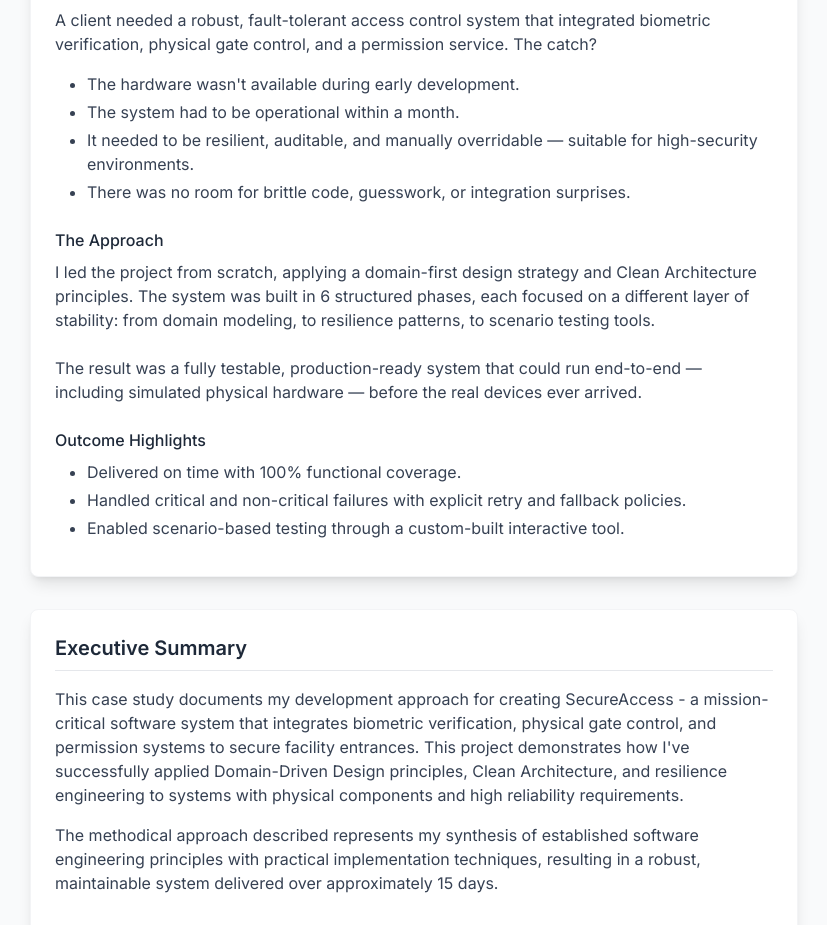
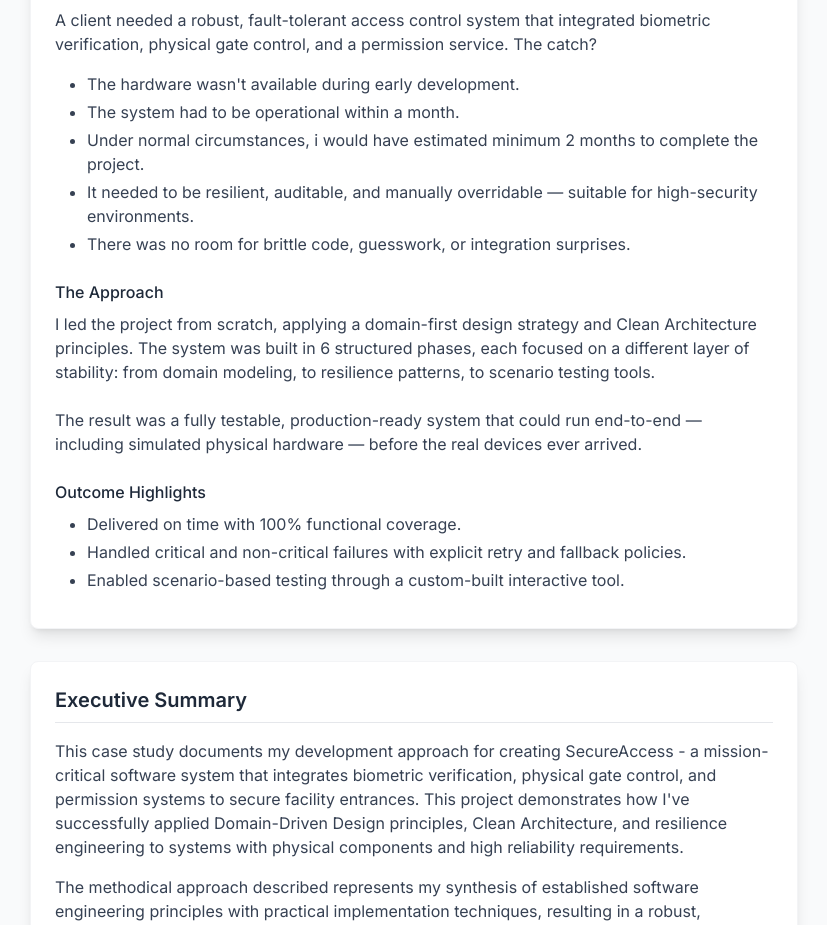
Before and after one commit to rene98c/personal-homepage, a Next.js app: page /case-study in a window 1280 px wide. Shown: the part 966-1891 px from the top of the page, without its empty margins (226-1053 px from the left). Built offline with nearby package versions, Linux system fonts and the light colour scheme.

Commit message:
no message

```diff
--- a/src/app/case-study/page.tsx
+++ b/src/app/case-study/page.tsx
@@ -44,8 +44,9 @@ const CaseStudyPage = () => {
                 A client needed a robust, fault-tolerant access control system that integrated biometric verification, physical gate control, and a permission service. The catch?
               </p>
               <ul className="list-disc pl-8 mb-6 space-y-1 text-gray-700">
-                <li>The hardware wasn't available during early development.</li>
+                <li>The hardware wasn&apos;t available during early development.</li>
                 <li>The system had to be operational within a month.</li>
+                <li>Under normal circumstances, i would have estimated minimum 2 months to complete the project.</li>
                 <li>It needed to be resilient, auditable, and manually overridable — suitable for high-security environments.</li>
                 <li>There was no room for brittle code, guesswork, or integration surprises.</li>
               </ul>
```
